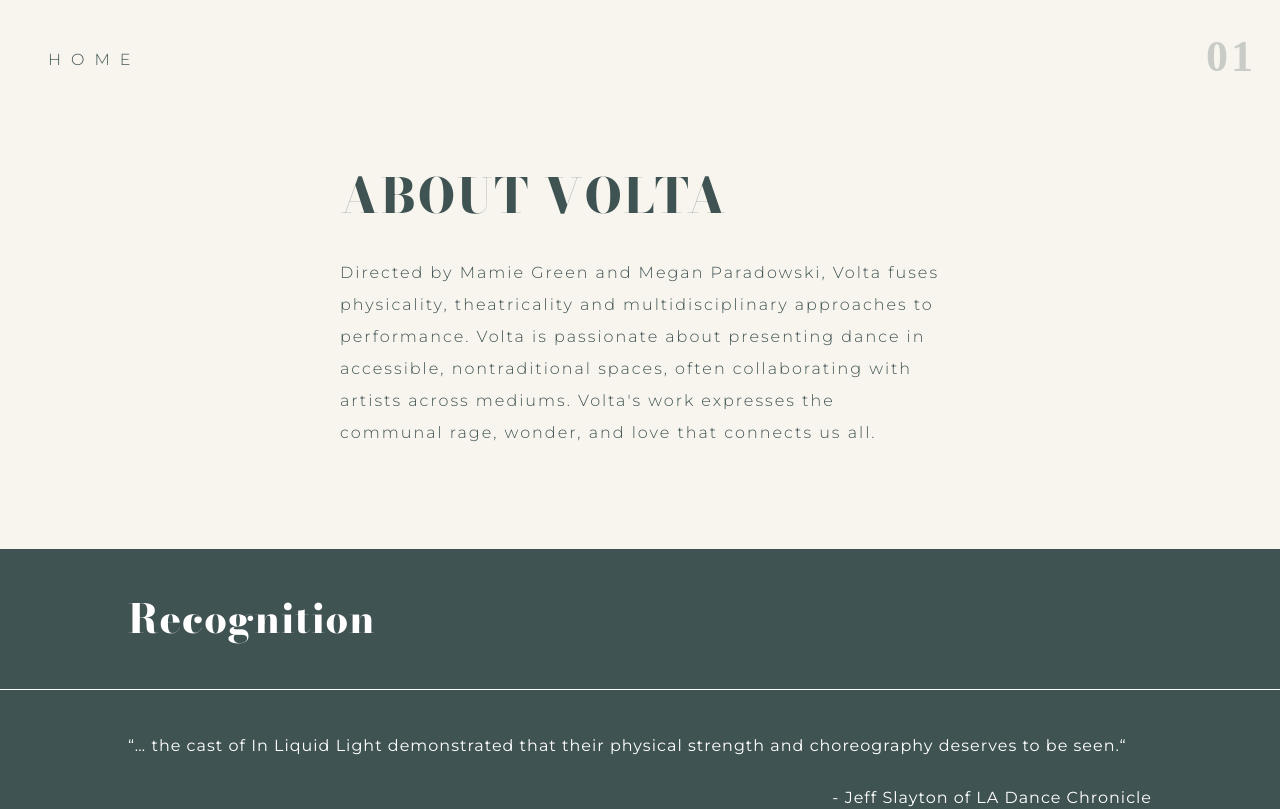
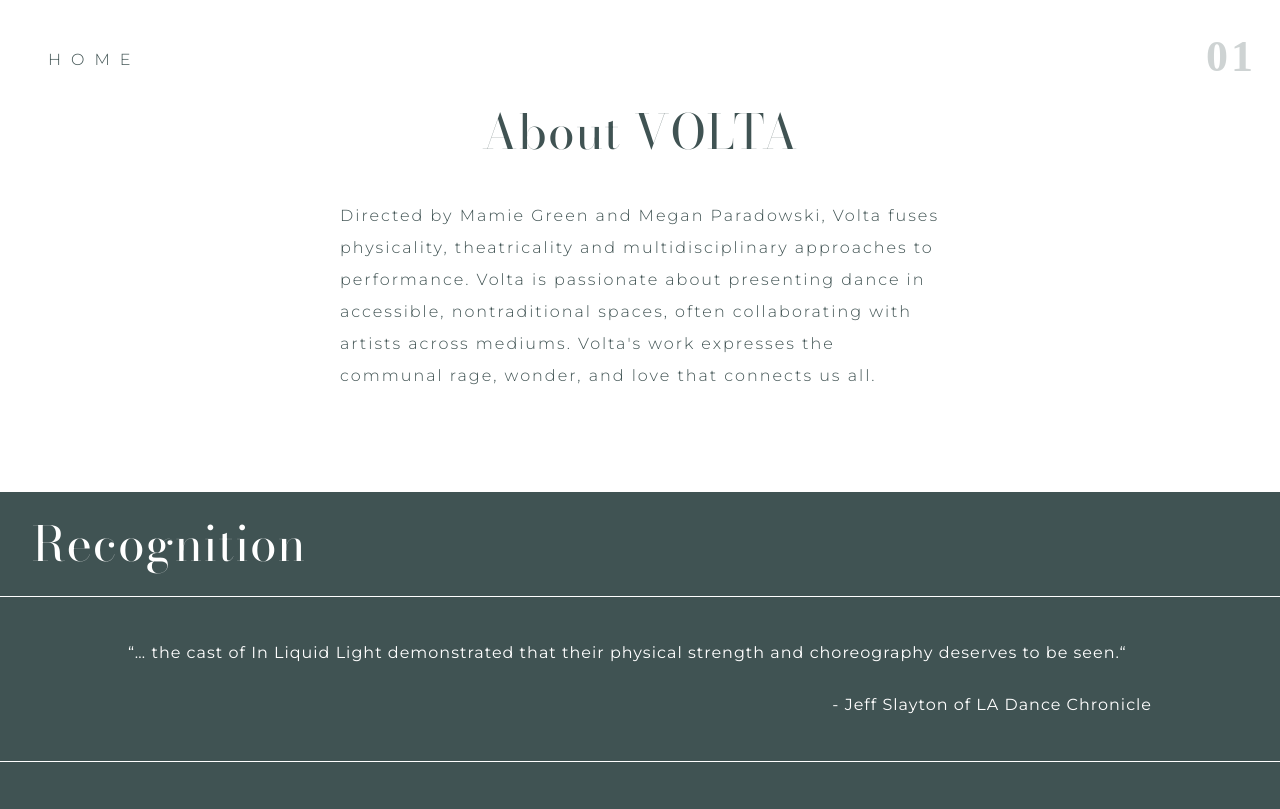
Before and after one commit to MeganParadowski1/volta, a Next.js app: page /info in a window 1280 px wide. Shown: the top 809 px of the page. Built offline with nearby package versions, Linux system fonts and the light colour scheme; a web font is replaced by a local one.

Commit message:
Remove bg color and fix About title

```diff
--- a/pages/info.js
+++ b/pages/info.js
@@ -26,7 +26,7 @@
     <Layout>
       <div className={styles.content}>
         <div className={styles.infoMain}>
-          <div className={styles.pageTitle}>About Volta</div>
+          <div className="title">About VOLTA</div>
           <div className={styles.infoText}>
             Directed by Mamie Green and Megan Paradowski, Volta fuses
             physicality, theatricality and multidisciplinary approaches to
@@ -37,7 +37,9 @@
           </div>
         </div>
         <div className={styles.reviews}>
-          <div className={styles.reviewTitle}>Recognition</div>
+          <div className="title !text-white !text-left !py-4 ml-8">
+            Recognition
+          </div>
           {quotes.map((quote) => (
             <div>
               <div className={styles.line} />
--- a/styles/Info.module.css
+++ b/styles/Info.module.css
@@ -6,14 +6,13 @@
 .infoMain {
   color: #405353;
   max-width: 600px;
-  padding-top: 10rem;
 }
 .infoText {
   font-size: 16px;
   font-weight: 300;
   line-height: 2;
   letter-spacing: 2px;
-  padding-bottom: 100px;
+  padding: 2rem 0 100px 0;
   overflow: auto;
 }
 .pageTitle {
--- a/styles/globals.css
+++ b/styles/globals.css
@@ -14,7 +14,7 @@
 }
 
 body {
-  background-color: #f7f5ee;
+  /* background-color: #f7f5ee; */
 }
 
 a {
```
